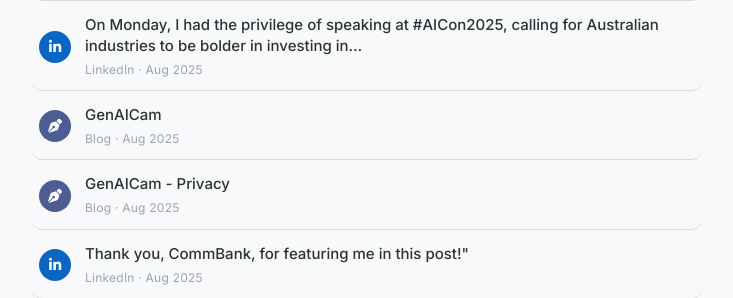
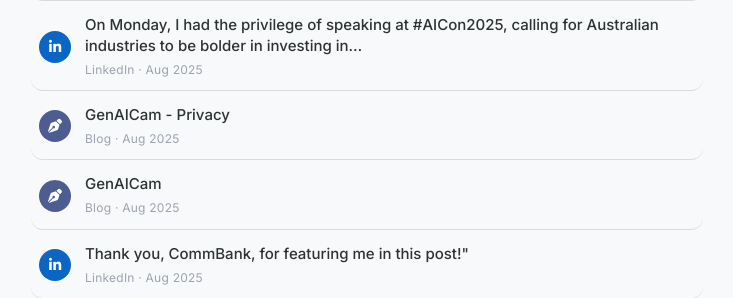
Before and after one commit to pizzato/pizzato.github.io, a Jekyll site: the page built from stream/index.md, in a window 1280 px wide and 900 px high, scrolled down 1188 px. Shown: the part 155-453 px from the top of the window, without its empty margins (273-1006 px from the left). Built offline with Jekyll 4.4.1, drawn with Linux system fonts in a browser that asks for light colours.

```diff
--- a/_data/stream.json
+++ b/_data/stream.json
@@ -72,15 +72,15 @@
   },
   {
     "type": "post",
-    "title": "GenAICam",
-    "url": "/genaicam/",
+    "title": "GenAICam - Privacy",
+    "url": "/genaicam-privacy/",
     "date": "2025-08-21",
     "source": "Blog"
   },
   {
     "type": "post",
-    "title": "GenAICam - Privacy",
-    "url": "/genaicam-privacy/",
+    "title": "GenAICam",
+    "url": "/genaicam/",
     "date": "2025-08-21",
     "source": "Blog"
   },
```
